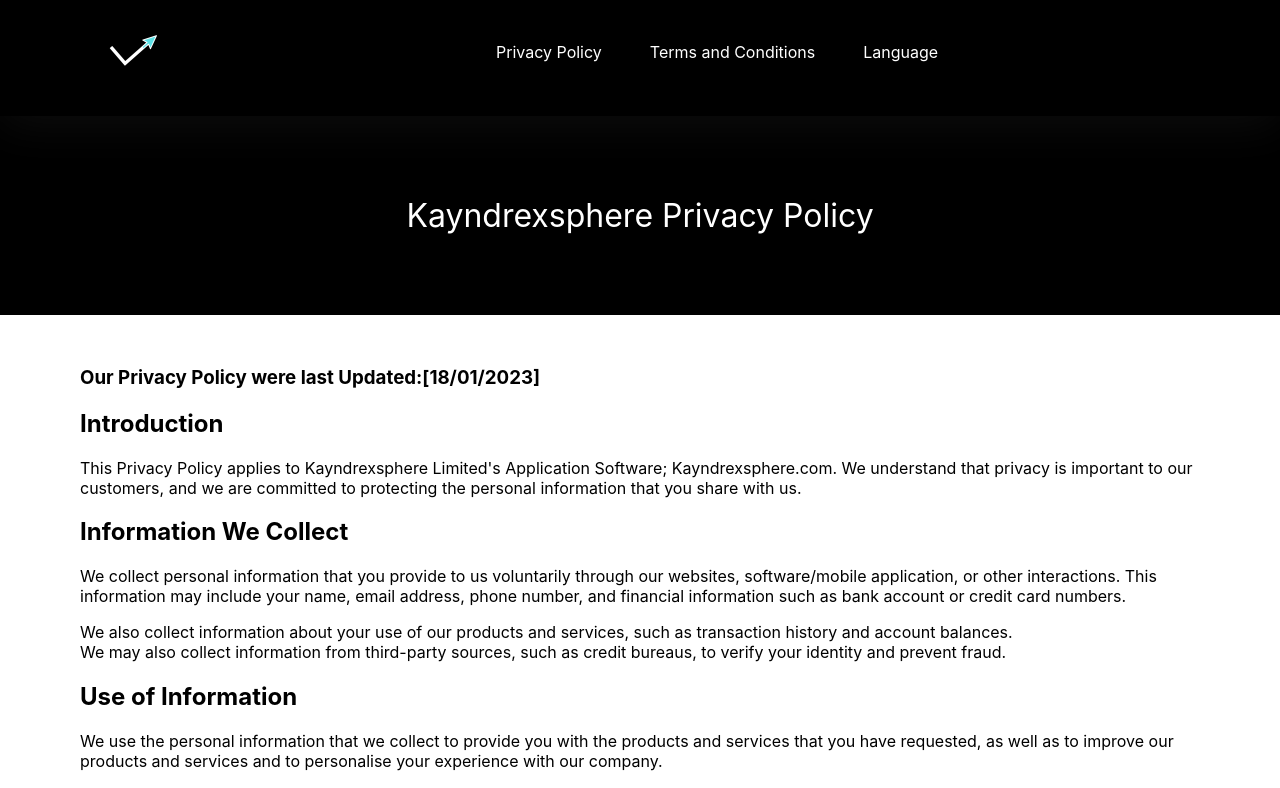
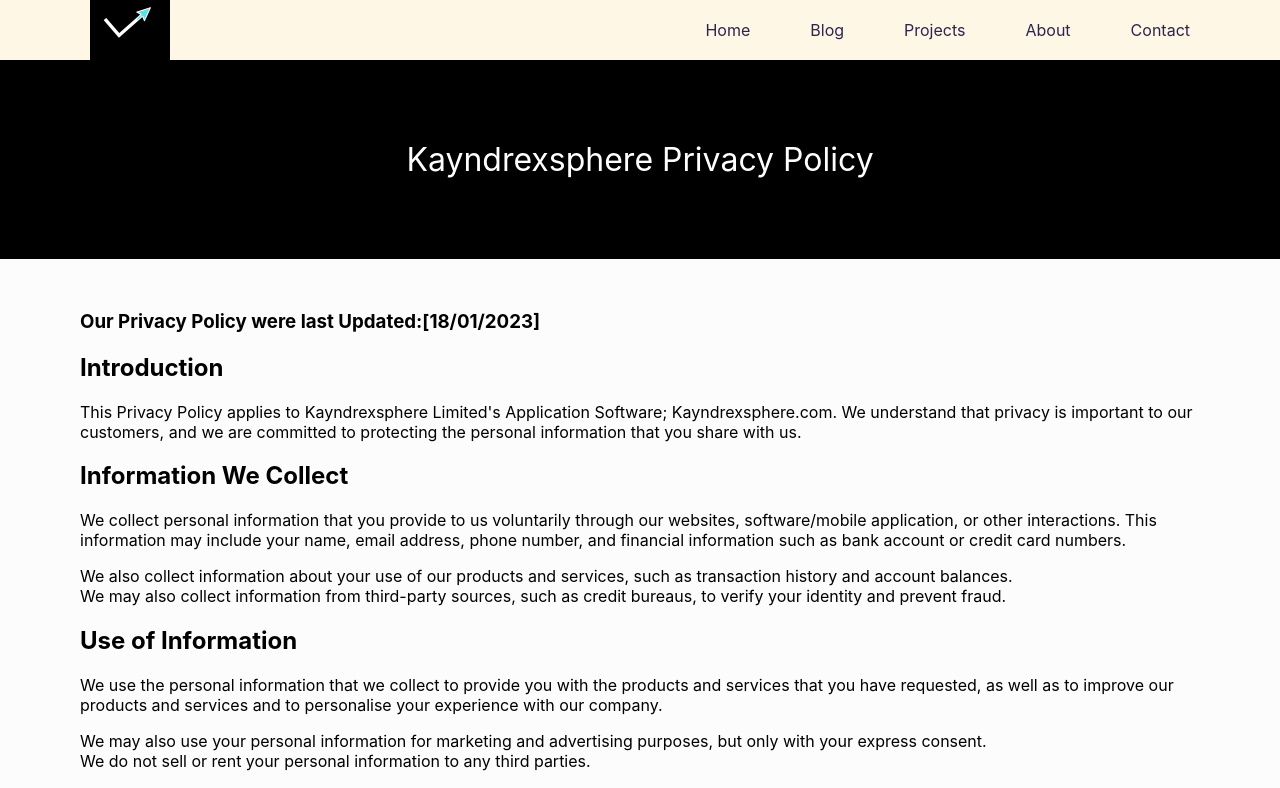
Before and after one commit to Dammysaina/kayndrex, a React (Create React App) app: page /home in a window 1280 px wide. Shown: the top 788 px of the page. Built offline with nearby package versions, Linux system fonts and the light colour scheme.

Commit message:
responsiveness

```diff
--- a/src/App.js
+++ b/src/App.js
@@ -13,7 +13,7 @@
         <Route path="home" element={<Privacypolicy/>}/>
         <Route exact path="termsandconditions" element={<Termsandcons/>} />
         <Route exact path="language" element={<Language/>}/>
-        <Route path="/" element={<Navigate replace to="/privacypolicy" />} />
+        <Route path="/" element={<Navigate replace to="/home" />} />
         </Route>
       </Routes>
     </BrowserRouter>
--- a/src/assest/css/header.css
+++ b/src/assest/css/header.css
@@ -25,7 +25,165 @@
     top: 0.6rem;
     margin-right: 3rem;
 }
+.kayndrex_item p a.active {
+    color: red;
+    font-weight: 500;
+    position: relative;
+}
+.kayndrex_item p a.active::after {
+    content: '';
+    position: absolute;
+    bottom: -4px;
+    left: 0;
+    width: 100%;
+    height: 2px;
+    background-color: #574c4c;
+  }
 .kayndrex_header a {
     text-decoration: none;
     color: #ffffff;
 }
+.menu_icon {
+    display: none;
+}
+@media (max-width: 768px) {
+    .kayndrex_item p:not(:last-child) {
+      margin-right: 30px;
+    }
+  }
+
+  @media (max-width: 600px) {
+    .menu-icon {
+      display: block;
+      cursor: pointer;
+    }
+
+    .kayndrex_item {
+      position: absolute;
+      right: 0;
+      top: 60px;
+      background-color: #fef7e5;
+      width: 0px;
+      height: calc(100vh - 60px);
+      transition: all 0.3s ease-in;
+      overflow: hidden;
+    }
+
+    .kayndrex_item.active {
+      width: 270px;
+    }
+
+    .kayndrex_item  {
+      display: flex;
+      flex-direction: column;
+    }
+
+    .kayndrex_item p {
+      margin-right: unset;
+      margin-top: 22px;
+    }
+  }
+  body {
+    margin: 0;
+    padding: 0;
+    background-color: #fcfcfc;
+  }
+
+  .container {
+    max-width: 1100px;
+    margin: 0 auto;
+    padding: 0 15px;
+    display: flex;
+    justify-content: space-between;
+    align-items: center;
+    height: 100%;
+  }
+
+  .navbar {
+    height: 60px;
+    background-color: #fef7e5;
+    position: relative;
+  }
+
+  .logo img{
+    width: 5rem;
+    height: 5rem;
+  }
+
+  .menu-icon {
+    display: none;
+  }
+
+  .nav-elements {
+  }
+
+  .nav-elements ul {
+    display: flex;
+    justify-content: space-between;
+    list-style-type: none;
+  }
+
+  .nav-elements ul li:not(:last-child) {
+    margin-right: 60px;
+  }
+
+  .nav-elements ul a {
+    font-size: 16px;
+    font-weight: 400;
+    color: #2f234f;
+    text-decoration: none;
+  }
+
+  .nav-elements ul a.active {
+    color: #574c4c;
+    font-weight: 500;
+    position: relative;
+  }
+
+  .nav-elements ul a.active::after {
+    content: '';
+    position: absolute;
+    bottom: -4px;
+    left: 0;
+    width: 100%;
+    height: 2px;
+    background-color: #574c4c;
+  }
+
+  @media (max-width: 768px) {
+    .nav-elements ul li:not(:last-child) {
+      margin-right: 30px;
+    }
+  }
+
+  @media (max-width: 600px) {
+    .menu-icon {
+      display: block;
+      cursor: pointer;
+    }
+
+    .nav-elements {
+      position: absolute;
+      right: 0;
+      top: 60px;
+      background-color: #fef7e5;
+      width: 0px;
+      height: calc(100vh - 60px);
+      transition: all 0.3s ease-in;
+      overflow: hidden;
+    }
+
+    .nav-elements.active {
+      width: 270px;
+    }
+
+    .nav-elements ul {
+      display: flex;
+      flex-direction: column;
+    }
+
+    .nav-elements ul li {
+      margin-right: unset;
+      margin-top: 22px;
+    }
+  }
--- a/src/components/header.js
+++ b/src/components/header.js
@@ -1,30 +1,59 @@
 import React, {useState} from "react";
 import kayndrexlogo from "../assest/images/kayndrex logo.jpg";
 import '../assest/css/header.css';
-import { Link } from "react-router-dom";
+import { NavLink } from "react-router-dom";
 import {FaBars} from "react-icons/fa"
 
 const Header = () => {
-  //   const [showNavbar, setShowNavbar] = useState(false)
+    const [showNavbar, setShowNavbar] = useState(false)
 
-  // const handleShowNavbar = () => {
-  //   setShowNavbar(!showNavbar)
-  // }
+  const handleShowNavbar = () => {
+    setShowNavbar(!showNavbar)
+  }
 
     return (
-        <div className="kayndrex_header">
-            <div className="kayndrex_logo">
-                <img src={kayndrexlogo} alt="Kayndrexlogo"/>
-            </div>
-            {/* <button className="nav_btn" onClick={showNavbar}>
-          <FaBars/>
-        </button> */}
-            <div className="kayndrex_item">
-                <Link to="home"><p>Privacy Policy</p></Link>
-                <Link to="termsandconditions"><p>Terms and Conditions</p></Link>
-                <Link to="language"><p>Language</p></Link>
-            </div>
+        // <div className="kayndrex_header">
+        //     <div className="kayndrex_logo">
+        //         <img src={kayndrexlogo} alt="Kayndrexlogo"/>
+        //     </div>
+        //     <button className="menu_icon" onClick={handleShowNavbar}>
+        //   <FaBars/>
+        // </button>
+        //     <div className={`kayndrex_item ${showNavbar && 'active'}`}>
+        //         <Link to="home"><p>Privacy Policy</p></Link>
+        //         <Link to="termsandconditions"><p>Terms and Conditions</p></Link>
+        //         <Link to="language"><p>Language</p></Link>
+        //     </div>
+        // </div>
+        <nav className="navbar">
+      <div className="container">
+        <div className="logo">
+        <img src={kayndrexlogo} alt="Kayndrexlogo"/>
         </div>
+        <div className="menu-icon" onClick={handleShowNavbar}>
+          <FaBars />
+        </div>
+        <div className={`nav-elements  ${showNavbar && 'active'}`}>
+          <ul>
+            <li>
+              <NavLink to="/">Home</NavLink>
+            </li>
+            <li>
+              <NavLink to="/blog">Blog</NavLink>
+            </li>
+            <li>
+              <NavLink to="/projects">Projects</NavLink>
+            </li>
+            <li>
+              <NavLink to="/about">About</NavLink>
+            </li>
+            <li>
+              <NavLink to="/contact">Contact</NavLink>
+            </li>
+          </ul>
+        </div>
+      </div>
+    </nav>
     )
 };
 
```
